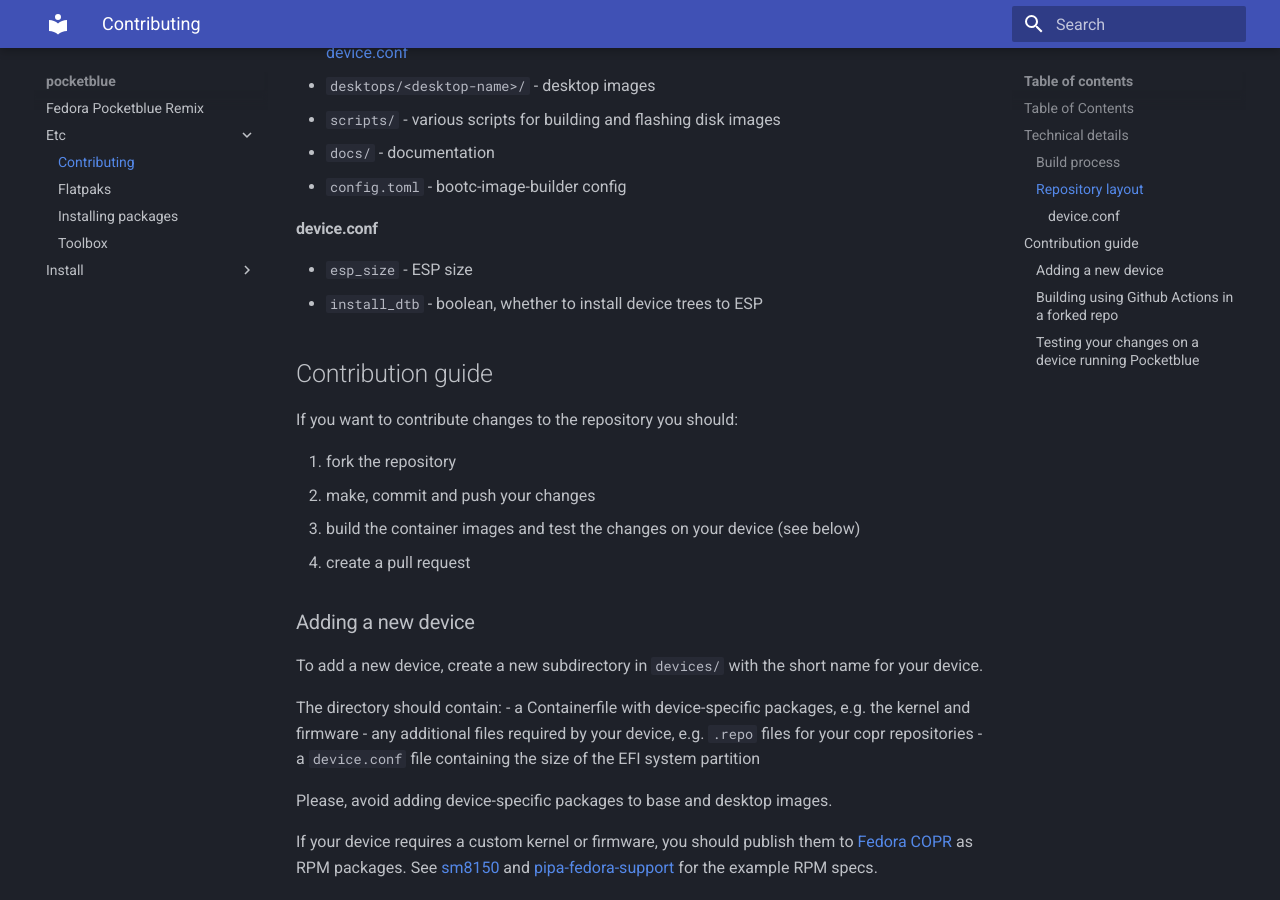
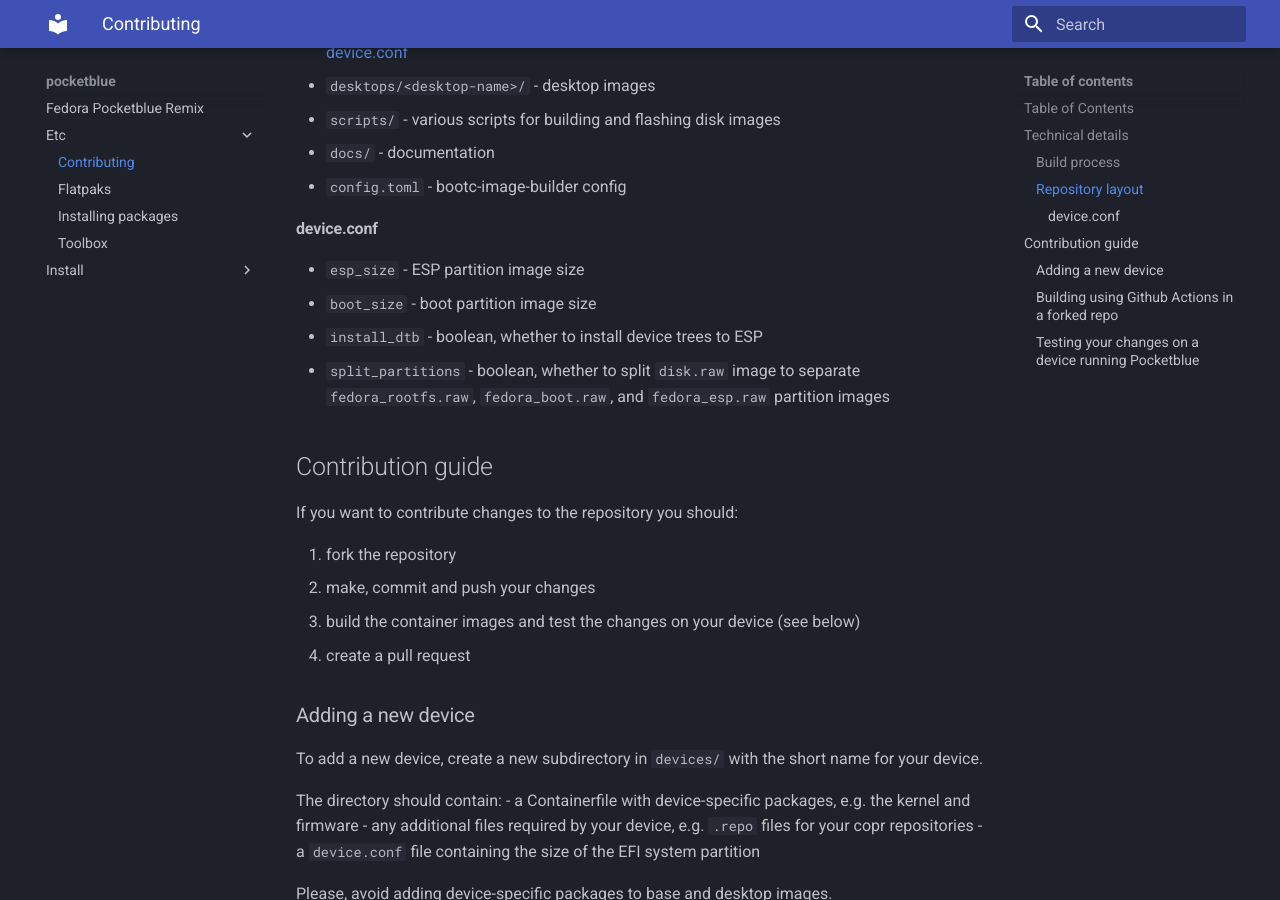
Before and after one commit to pocketblue/wiki, an MkDocs documentation site: the page built from docs/etc/contributing.md, in a window 1280 px wide and 900 px high, scrolled down 1137 px. Built offline with MkDocs 1.6.1 and Material for MkDocs 9.7.7, drawn with Linux system fonts in a browser that asks for light colours.

Commit message:
[u] info on device.conf

```diff
--- a/docs/etc/contributing.md
+++ b/docs/etc/contributing.md
@@ -43,8 +43,10 @@ Flashable disk images are built using bootc-image-builder by the images.yml work
 
 #### device.conf
 
-- `esp_size` - ESP size
+- `esp_size` - ESP partition image size
+- `boot_size` - boot partition image size
 - `install_dtb` - boolean, whether to install device trees to ESP
+- `split_partitions` - boolean, whether to split `disk.raw` image to separate `fedora_rootfs.raw`, `fedora_boot.raw`, and `fedora_esp.raw` partition images
 
 ## Contribution guide
 
```
